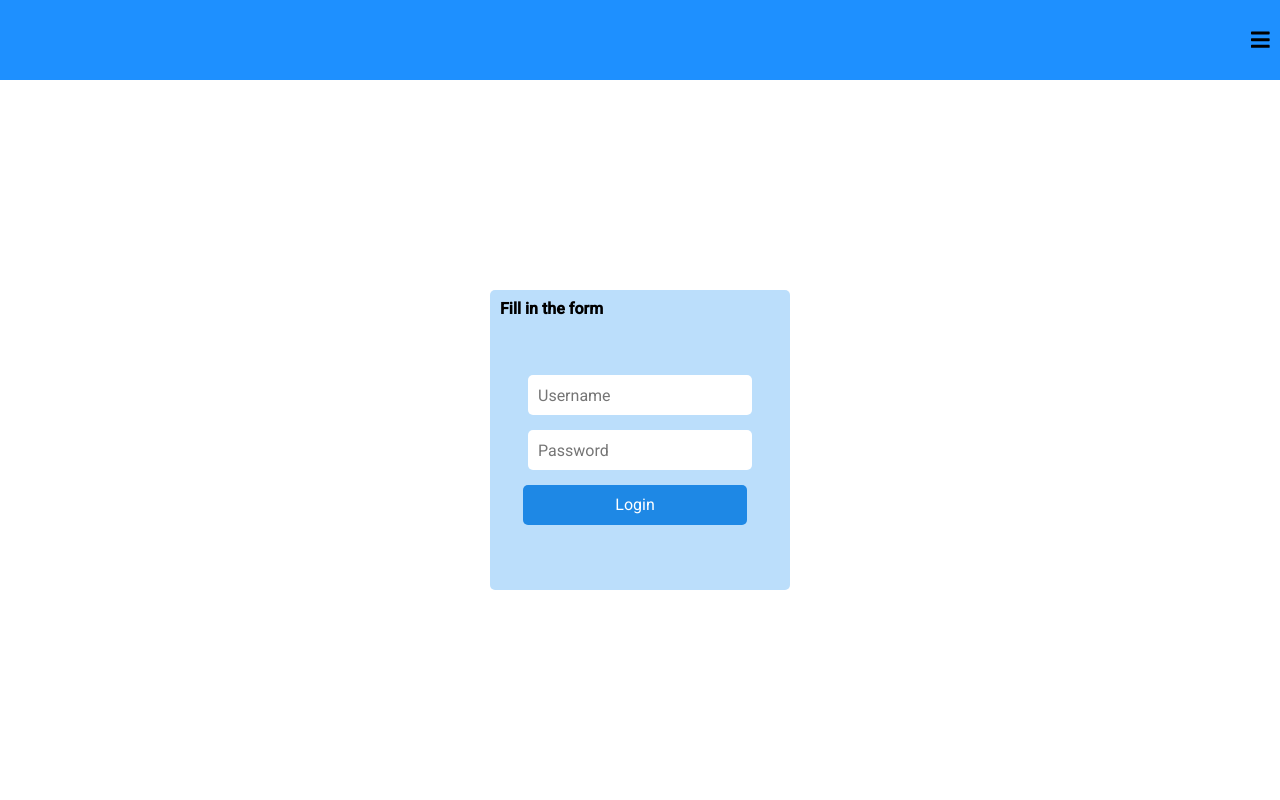
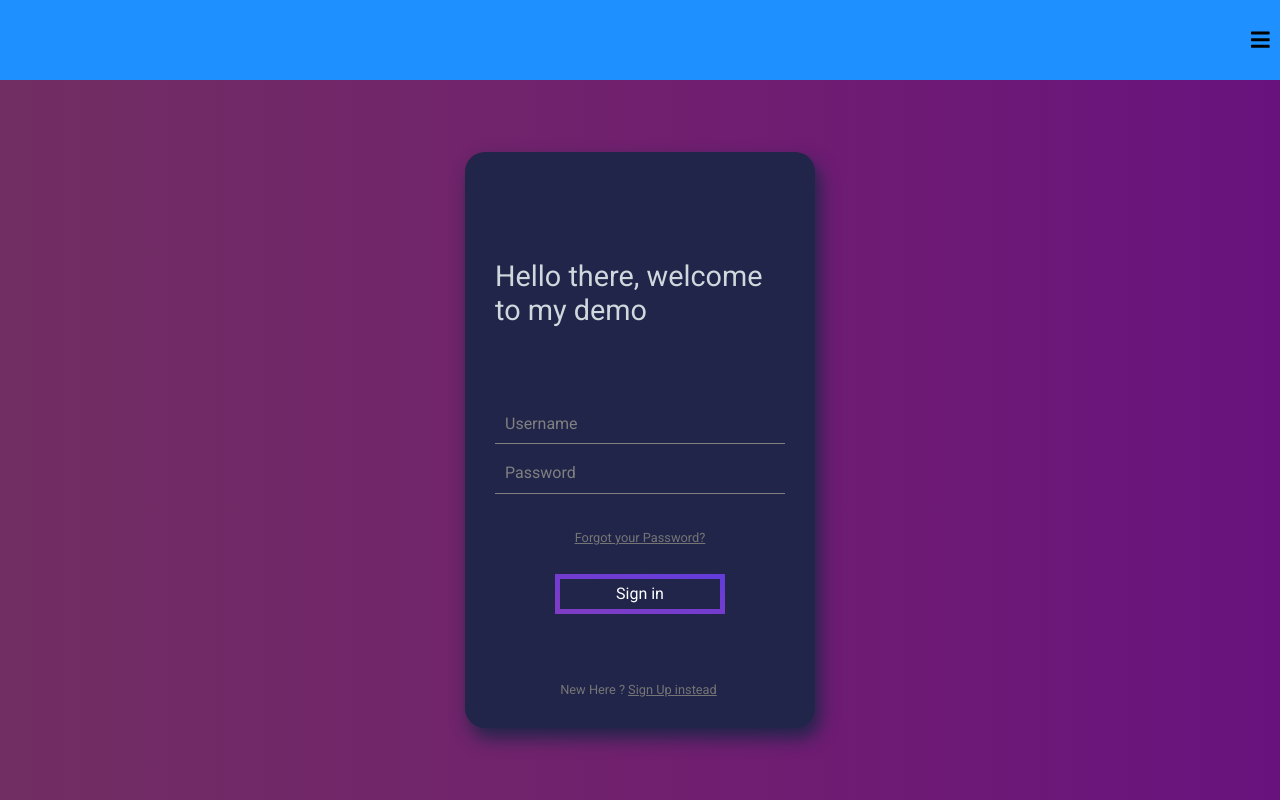
Before and after one commit to ivan-kitanovski/shop, an Angular app: page /login in a window 1280 px wide. Built offline with nearby package versions, Linux system fonts and the light colour scheme.

Commit message:
Login: update style to look decent

```diff
--- a/src/app/modules/auth/login/login.component.html
+++ b/src/app/modules/auth/login/login.component.html
@@ -1,24 +1,31 @@
 <div class="container">
-  <form class="form" [formGroup]="loginForm">
-    <h4>Fill in the form</h4>
-
   <div class="wrapper">
+    <div class="header">
+      <p>Hello there, welcome to my demo</p>
+    </div>
+    <form [formGroup]="loginForm">
+      <div class="input-wrapper">
         <input
-        class="input"
+          formControlName="username"
           type="text"
-        formControlName="username"
           placeholder="Username"
           required
         />
         <input
-        class="input"
+          formControlName="password"
           type="password"
-        formControlName="password"
           placeholder="Password"
           required
         />
-
-      <button class="button" (click)="login()" [disabled]="isDisabled">Login</button>
+      </div>
+      <div class="button-wrapper">
+        <p class="forgot-pwd" (click)="onAlert('Just input any password')">Forgot your Password?</p>
+        <button class="btn gradient large" (click)="login()">Sign in</button>
       </div>
     </form>
+    <div class="footer">
+      <p>New Here ?</p>
+      <p class="underline" (click)="onAlert('Oops, missing feature')">Sign Up instead</p>
     </div>
+  </div>
+</div>
--- a/src/app/modules/auth/login/login.component.scss
+++ b/src/app/modules/auth/login/login.component.scss
@@ -1,27 +1,100 @@
+@import '../../../../assets/scss/variables';
+
 .container {
   display: flex;
   align-items: center;
   justify-content: center;
   height: 100%;
   width: 100%;
+  color: #fff;
+  background-image: linear-gradient(to right, #712e62, #712768, #70206e, #6d1976, #68127e);
 
-  form {
+  .wrapper {
+    display: grid;
+    grid-template-rows: 1fr 1fr 70px;
+    padding: 30px;
+    height: 80%;
+    width: 350px;
+    background-color: $darkBlue;
+    border-radius: 20px;
+    box-shadow: 5px 10px 18px $darkBlue;
 
-    .wrapper {
-      display: flex;
-      flex-direction: column;
-      align-items: center;
-      justify-content: center;
+    @media only screen and (min-device-width: 320px) and (max-device-width: 480px) {
+      width: 90%;
+      height: 90%;
     }
 
-    input {
-      margin-bottom: 15px;
-      width: 80%;
+    .header {
+      display: flex;
+      align-items: center;
+
+      p {
+        font-size: 1.8rem;
+        color: $grayLight;
+      }
     }
 
-    button {
-      width: 80%;
-      margin-right: 10px;
+    form {
+
+      div {
+        height: 50%;
+      }
+
+      .input-wrapper {
+        display: flex;
+        flex-direction: column;
+        align-items: center;
+
+        input {
+          width: 100%;
+          padding: 10px;
+          margin-bottom: 10px;
+          background-color: transparent;
+          border: 0;
+          border-bottom: 1px solid gray;
+          color: #fff;
+
+          &::placeholder {
+            color: gray;
+          }
+
+          &:focus::placeholder {
+            color: transparent;
+          }
+        }
+      }
+
+      .button-wrapper {
+        display: flex;
+        flex-direction: column;
+        align-items: center;
+        justify-content: space-around;
+
+        .forgot-pwd {
+          text-decoration: underline;
+          font-size: 0.8rem;
+          color: $grayDarker;
+          cursor: pointer;
+        }
+      }
+    }
+
+
+    .footer {
+      display: flex;
+      align-items: flex-end;
+      justify-content: center;
+
+      p {
+        font-size: 0.8rem;
+        color: $grayDarker;
+        margin-right: 3px;
+
+        &.underline {
+          text-decoration: underline;
+          cursor: pointer;
+        }
+      }
     }
   }
 }
--- a/src/app/modules/auth/login/login.component.ts
+++ b/src/app/modules/auth/login/login.component.ts
@@ -45,4 +45,8 @@ export class LoginComponent implements OnInit {
       })
       .subscribe((user) => this.router.navigate(['products']));
   }
+
+  public onAlert(text: string) {
+    alert(text);
+  }
 }
--- a/src/assets/scss/_variables.scss
+++ b/src/assets/scss/_variables.scss
@@ -1,12 +1,23 @@
+// THEME
+$primary: #5E3FDA;
+$secondary: #C238A7;
+$purple: #A132BD;
+$darkBlue: #21254A;
+$dark: #212D40;
+
 
 // Colors
 $blueDark: #1e88e5;
 $blue: #64b5f6;
 $blueLight: #bbdefb;
 $blueLighter: #e3f2fd;
+
+$grayDarkest: #424242;
+$grayDarker: #757575;
 $gray: #b0bec5;
 $grayLight: #cfd8dc;
 $grayLightest: #f5f5f5;
+
 $red: #ef5350;
 
 
--- a/src/assets/scss/components/button.scss
+++ b/src/assets/scss/components/button.scss
@@ -12,3 +12,39 @@
     background-color: $red;
   }
 }
+
+.btn {
+  display: flex;
+  align-items: center;
+  justify-content: center;
+  border: 0;
+  height: 40px;
+  padding: 10px;
+  color: #fff;
+  border-radius: 5px;
+
+  // SIZES
+  &.small {
+    width: auto;
+  }
+
+  &.medium {
+    min-width: 120px;
+  }
+
+  &.large {
+    min-width: 170px;
+  }
+
+  // COLORS
+  &.gradient {
+    border: 5px solid;
+    border-image-slice: 1;
+    border-image-source: linear-gradient(to right top, #7f3dc5, #793cca, #733ccf, #6b3cd5, #623cda);
+    background-color: transparent;
+
+    &:hover {
+      background-image: linear-gradient(to right top, #7f3dc5, #793cca, #733ccf, #6b3cd5, #623cda);
+    }
+  }
+}
```
Lines whose indentation alone changed are shown as unchanged.
